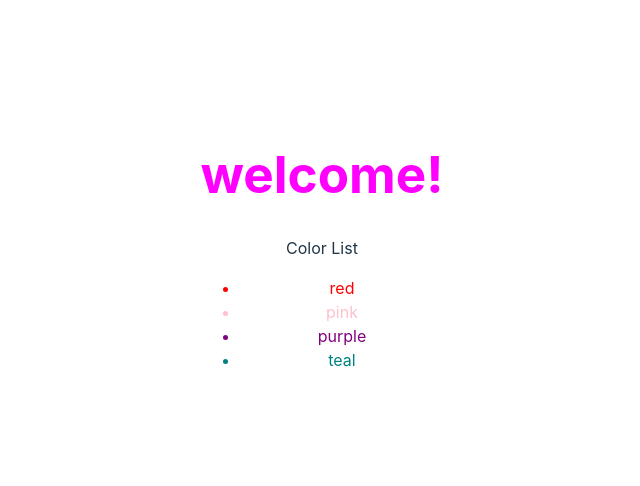
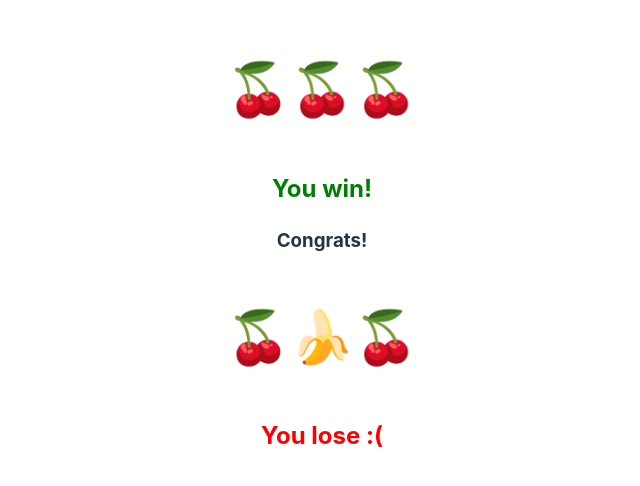
Before and after one commit to Shessire/Web-Dev-Practice, a React (Vite) app in the folder react-practice/: page / in a window 1280 px wide. Shown: the part 150-636 px from the top of the page, without its empty margins (318-958 px from the left). Built offline with nearby package versions, Linux system fonts and the light colour scheme.

Commit message:
Slot Machine

```diff
--- a/react-practice/src/App.jsx
+++ b/react-practice/src/App.jsx
@@ -5,18 +5,21 @@ import ListPicker from './ListPicker'
 import DoubleDice from './DoubleDice'
 import Heading from './heading'
 import ColorList from './ColorList'
+import Slots from './Slots'
 
 function App() {
 
   return (
     <>
-      <Heading color="magenta" text="welcome!"/>
+      <Slots val1="🍒" val2="🍒" val3="🍒"/>
+      <Slots val1="🍒" val2="🍌" val3="🍒"/>
+      {/* <Heading color="magenta" text="welcome!"/> */}
       {/* <Greeter person="Bill"/>
       <Die2 numSides={20}/>
       <Die2/>
       <Die2 numSides={10}/>
       <ListPicker values={[1,2,3]}/> */}
-      <ColorList colors={["red", "pink", "purple", "teal"]}/>
+      {/* <ColorList colors={["red", "pink", "purple", "teal"]}/> */}
       {/* <DoubleDice/> */}
     </>
   )
--- /dev/null
+++ b/react-practice/src/Slots.jsx
@@ -0,0 +1,23 @@
+function Slots ({val1, val2, val3}) {
+    const allValues = [val1, val2, val3]
+    const isWinner = val1 === val2 && val2 === val3;
+    const styles = {color: isWinner ? "green" : "red"}
+    const resultMessage = isWinner ? (
+        <div>
+            <h2 style={styles}>You win!</h2>
+            <h3>Congrats!</h3>
+        </div>
+    ) : (
+        <h2 style={styles}>You lose :(</h2>
+    )
+    return (
+        <>
+            {allValues.map((v) => (
+                <h1 style={{display: "inline-block"}}>{v}</h1>
+            ))}
+            {resultMessage}
+        </>
+    )
+}
+
+export default Slots;
```
